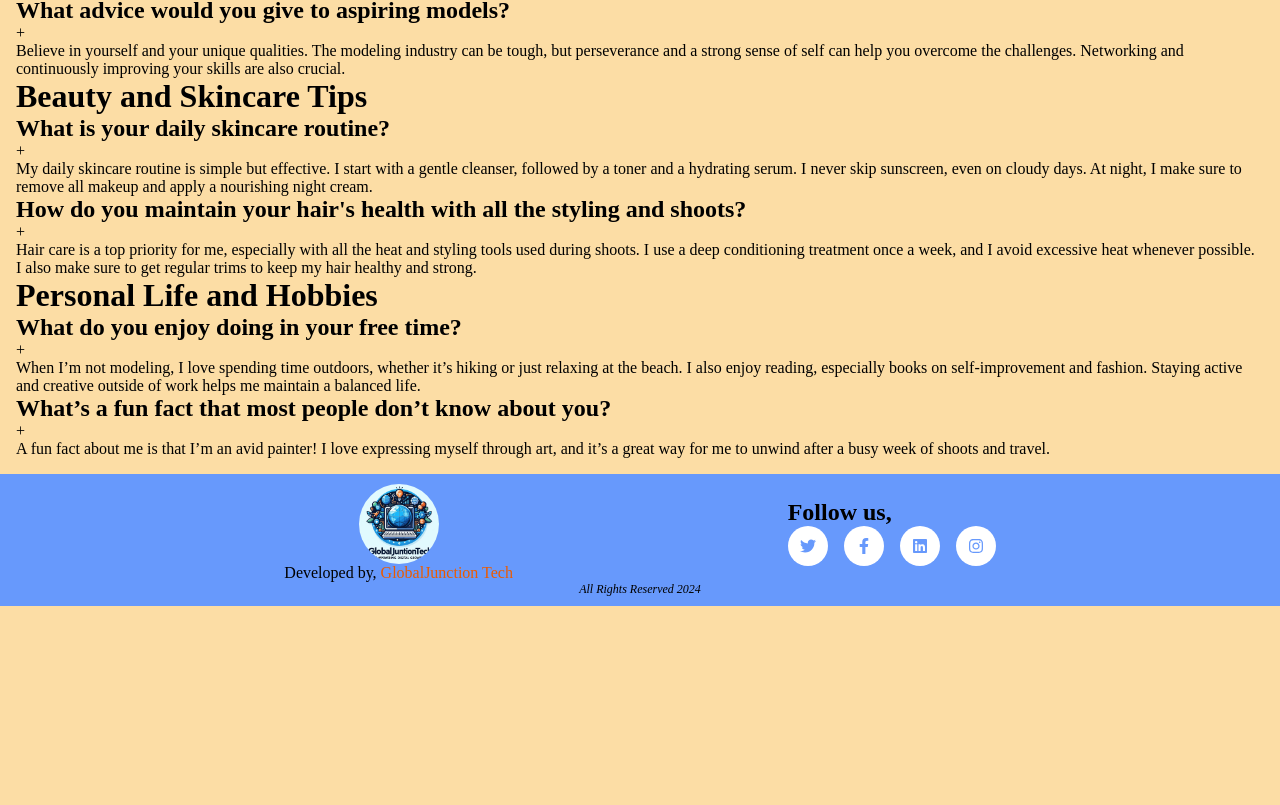
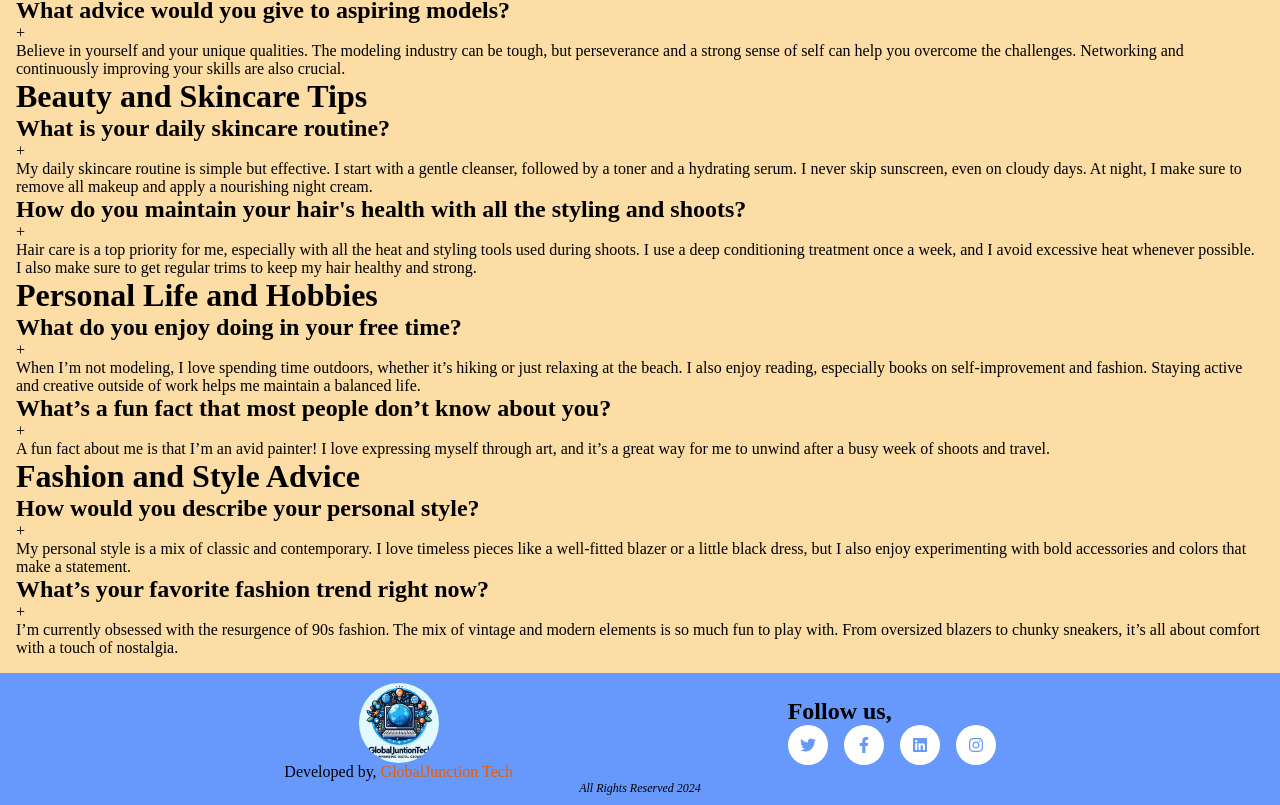
Before and after one commit to Gakiri001/BethPortfolio, a React (Vite) app: page /Blog in a window 1280 px wide. Shown: the part 1093-1898 px from the top of the page. Before the commit the page ends 1699 px from the top, so only its background shows below. Built offline with nearby package versions, Linux system fonts and the light colour scheme.

Commit message:
fashion blog

```diff
--- a/src/Pages/Blog/Blog.jsx
+++ b/src/Pages/Blog/Blog.jsx
@@ -3,6 +3,7 @@ import "./Blog.css";
 import Career from "./Career";
 import Beauty from "./Beauty";
 import Personal from "./Personal";
+import Fashion from "./Fashion";
 
 // const Blogcard = ({CareerQuestion, CareerAnswer,BeautyQuestion, BeautyAnswer, PersonalQuestion, PersonalAnswer, FashionQuestion, FashionAnswer, BTSQuestion, BTSAnswer }) => {
 //   return(
@@ -137,6 +138,7 @@ function Blog() {
         <Career />
         <Beauty />
         <Personal />
+        <Fashion />
       </div>
     </div>
   );
--- /dev/null
+++ b/src/Pages/Blog/Fashion.jsx
@@ -0,0 +1,33 @@
+import React from "react";
+import fashion from "../../data/fashion";
+
+const FashionCard = ({ FashionQuestion, FashionAnswer }) => {
+  return (
+    <div className="FashionCard">
+      <div className="item">
+        <div className="title">
+          <h2>{FashionQuestion}</h2>
+          <span> + </span>
+        </div>
+        <div>{FashionAnswer}</div>
+      </div>
+    </div>
+  );
+};
+
+function Fashion() {
+  return (
+    <div className="BlogWrapper">
+      <h1>Fashion and Style Advice</h1>
+      {fashion.map((current, i) => (
+        <FashionCard
+          key={i}
+          FashionQuestion={current.FashionQuestion}
+          FashionAnswer={current.FashionAnswer}
+        />
+      ))}
+    </div>
+  );
+}
+
+export default Fashion;
--- /dev/null
+++ b/src/data/fashion.js
@@ -0,0 +1,14 @@
+const fashion = [
+  {
+    FashionQuestion: "How would you describe your personal style?",
+    FashionAnswer:
+      "My personal style is a mix of classic and contemporary. I love timeless pieces like a well-fitted blazer or a little black dress, but I also enjoy experimenting with bold accessories and colors that make a statement.",
+  },
+  {
+    FashionQuestion: "What’s your favorite fashion trend right now?",
+    FashionAnswer:
+      "I’m currently obsessed with the resurgence of 90s fashion. The mix of vintage and modern elements is so much fun to play with. From oversized blazers to chunky sneakers, it’s all about comfort with a touch of nostalgia.",
+  },
+];
+
+export default fashion;
```
